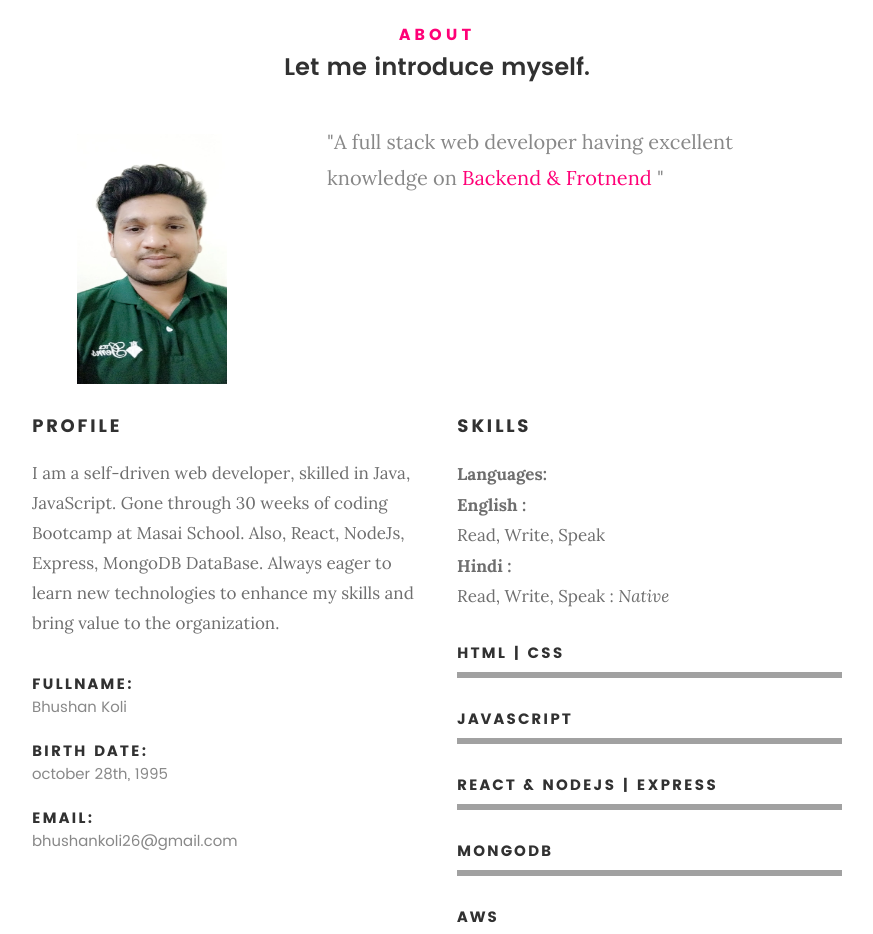
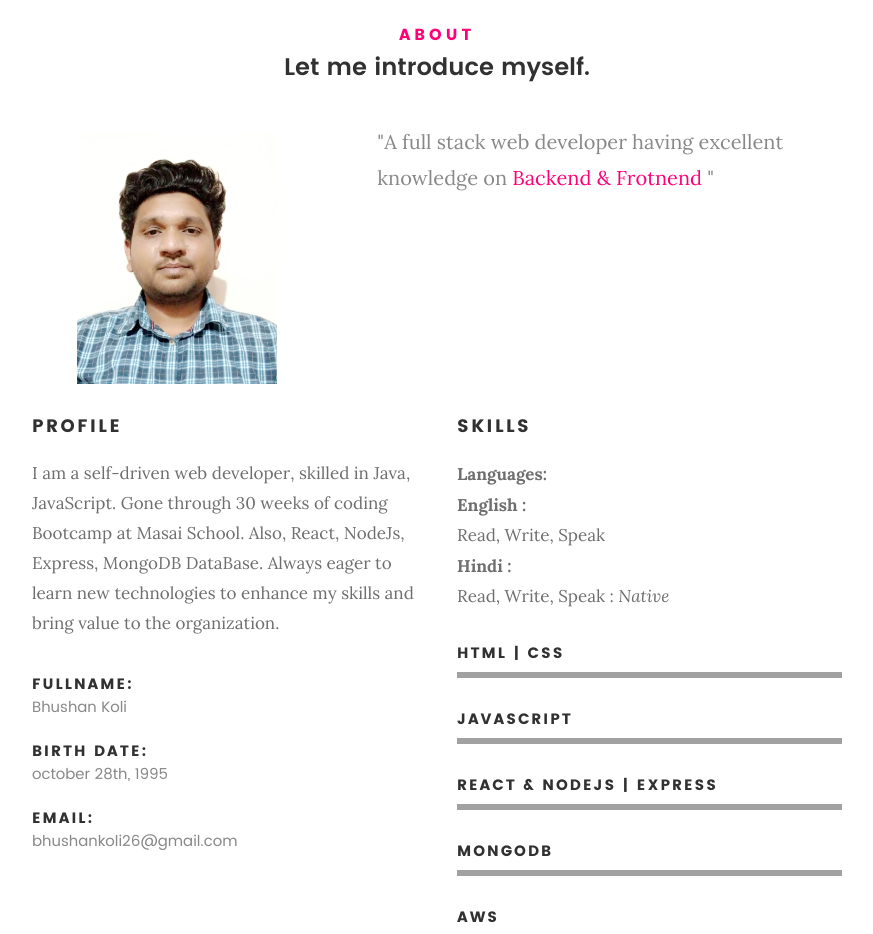
Before and after one commit to Bhushankoli28/portfolio, a plain HTML site: page index.html in a window 1280 px wide. Shown: the part 900-1834 px from the top of the page, without its empty margins (203-1076 px from the left). Drawn offline with Linux system fonts and the light colour scheme; files whose address does not match are found by name.

Commit message:
profile changed

```diff
--- a/css/main.css
+++ b/css/main.css
@@ -1610,7 +1610,7 @@ header {
 }
 .intro-info img {
 	height: 25rem;
-	width: 25rem;
+	/* width: 25rem; */
 	border-radius: none;
 	margin: .9rem 0 0 0;
 	float: left;
--- a/index.html
+++ b/index.html
@@ -124,7 +124,7 @@
 
 				<div class="intro-info">
 
-					<img src="images/bdb17b3c-0b52-4f02-a9ee-613605d65acb.jpg" alt="Bhushan Koli Picture">
+					<img src="images/profile2.jpg" alt="Bhushan Koli Picture">
 
 					<p class="lead">"A full stack web developer having excellent knowledge on <font color="#FF0077">
 							Backend & Frotnend </font> "</p>
```
Also changed, not shown: images/Profile2.jpg (added).
